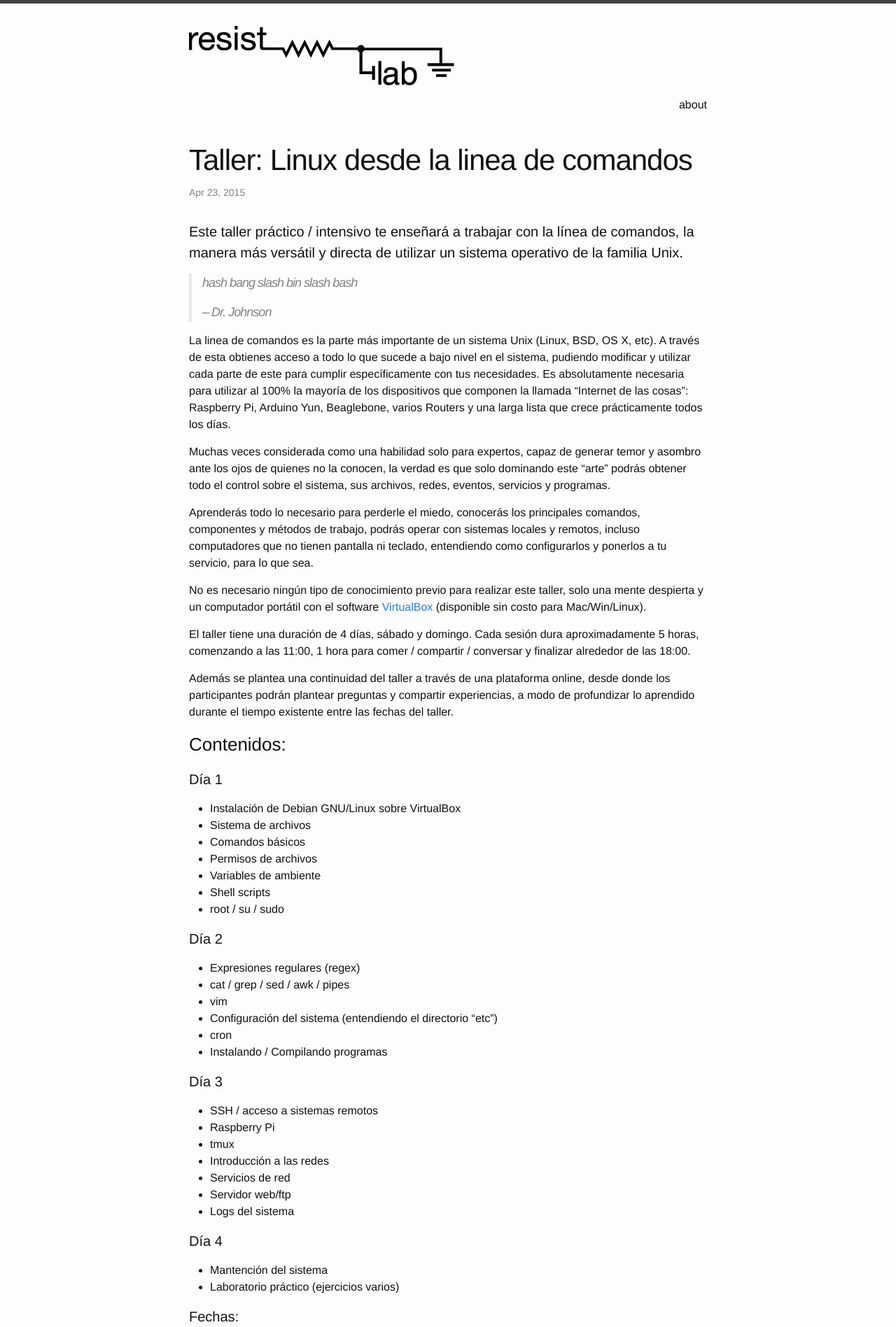
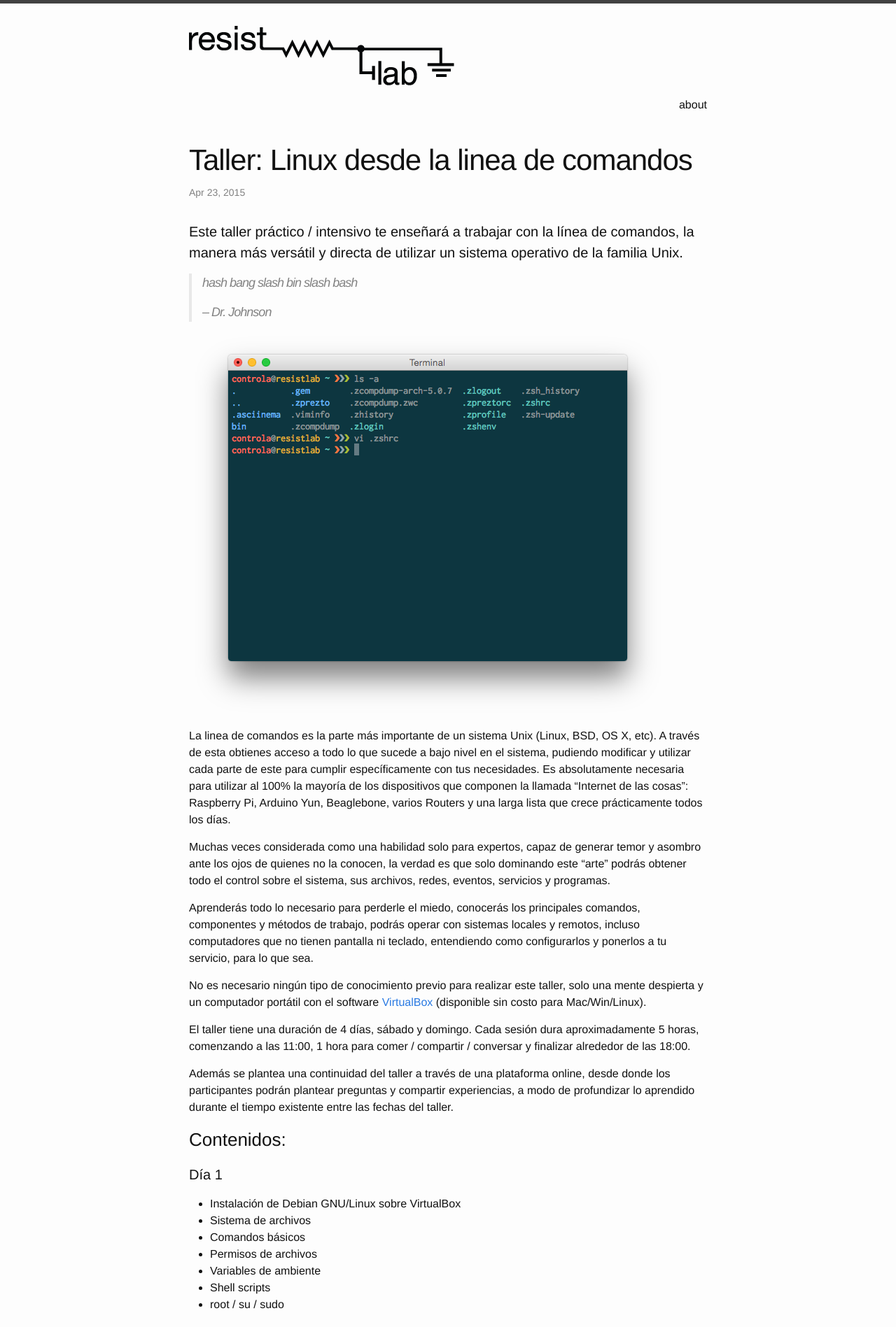
Before and after one commit to resistlab/resistlab, a Jekyll site: the page built from _posts/2015-04-23-taller-linux_cli.md, in a window 1280 px wide. Shown: the top 1897 px of the page at 70% size. Built offline with Jekyll 4.4.1, drawn with Linux system fonts in a browser that asks for light colours; comment, search, counter and statistics services are not loaded.

Commit message:
img to taller 01

```diff
--- a/_posts/2015-04-23-taller-linux_cli.md
+++ b/_posts/2015-04-23-taller-linux_cli.md
@@ -11,6 +11,8 @@ excerpt: <p>Sin duda la mejor manera de utilizar Linux es a través de la linea
 > hash bang slash bin slash bash
 >
 > -- Dr. Johnson
+
+![linux cli](/images/talleres/linuxcli01.png)
 
 La linea de comandos es la parte más importante de un sistema Unix (Linux, BSD, OS X, etc). A través de esta obtienes acceso a todo lo que sucede a bajo nivel en el sistema, pudiendo modificar y utilizar cada parte de este para cumplir específicamente con tus necesidades. Es absolutamente necesaria para utilizar al 100% la mayoría de los dispositivos que componen la llamada “Internet de las cosas”: Raspberry Pi, Arduino Yun, Beaglebone, varios Routers y una larga lista que crece prácticamente todos los días.
 
```
Also changed, not shown: images/talleres/linuxcli01.png (added), 1 other file.
